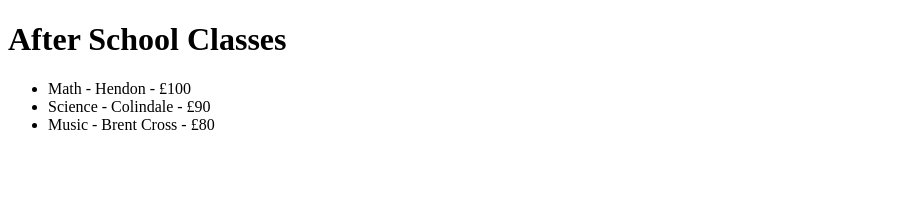
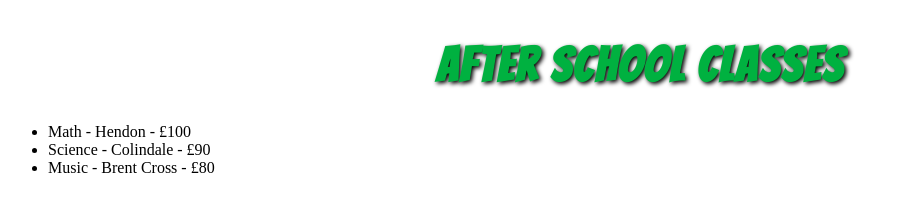
Before and after one commit to Mohamed200215/M00951483, a plain HTML site: page index.html in a window 1280 px wide. Shown: the whole page, without its empty margins (0-908 px from the left). Drawn offline with nearby package versions, Linux system fonts and the light colour scheme.

Commit message:
Styled title with TMNT-style font and centered design

```diff
--- a/index.html
+++ b/index.html
@@ -13,7 +13,8 @@
   <!-- The main area where Vue will display content -->
   <div id="app">
     <!-- Displays the website name from Vue data -->
-    <h1>{{ siteName }}</h1>
+<h1 class="title">{{ siteName }}</h1>
+
 
     <!-- Loops through all lessons and shows each one -->
     <ul>
@@ -25,5 +26,7 @@
 
   <!-- This links to our external JavaScript file that runs the Vue app -->
   <script src="app.js"></script>
+  <link rel="stylesheet" href="style.css">
+
 </body>
 </html>
--- a/style.css
+++ b/style.css
@@ -0,0 +1,14 @@
+/* Import the 'Bangers' font from Google Fonts */
+@import url('https://fonts.googleapis.com/css2?family=Bangers&display=swap');
+
+/* style title */
+.title {
+  text-align: center;          /* centers the title */
+  font-family: 'Bangers', cursive; /*comic-style font */
+  font-size: 3rem;             /* make it big */
+  color: #00b140;              /* green */
+  font-weight: bold;           /* bold text */
+  text-shadow: 2px 2px 4px #000; /* shadow for pop effect */
+  margin-top: 40px;
+  letter-spacing: 2px;
+}
```
